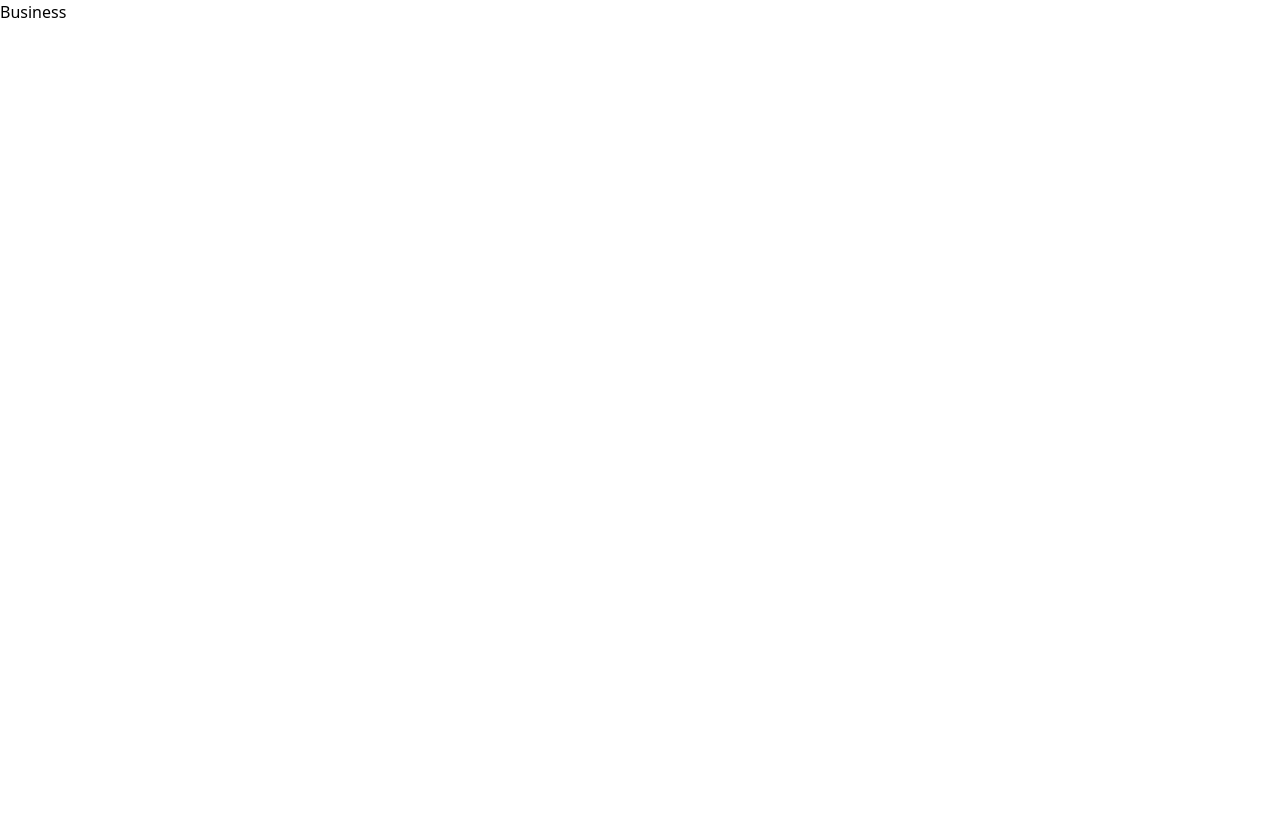
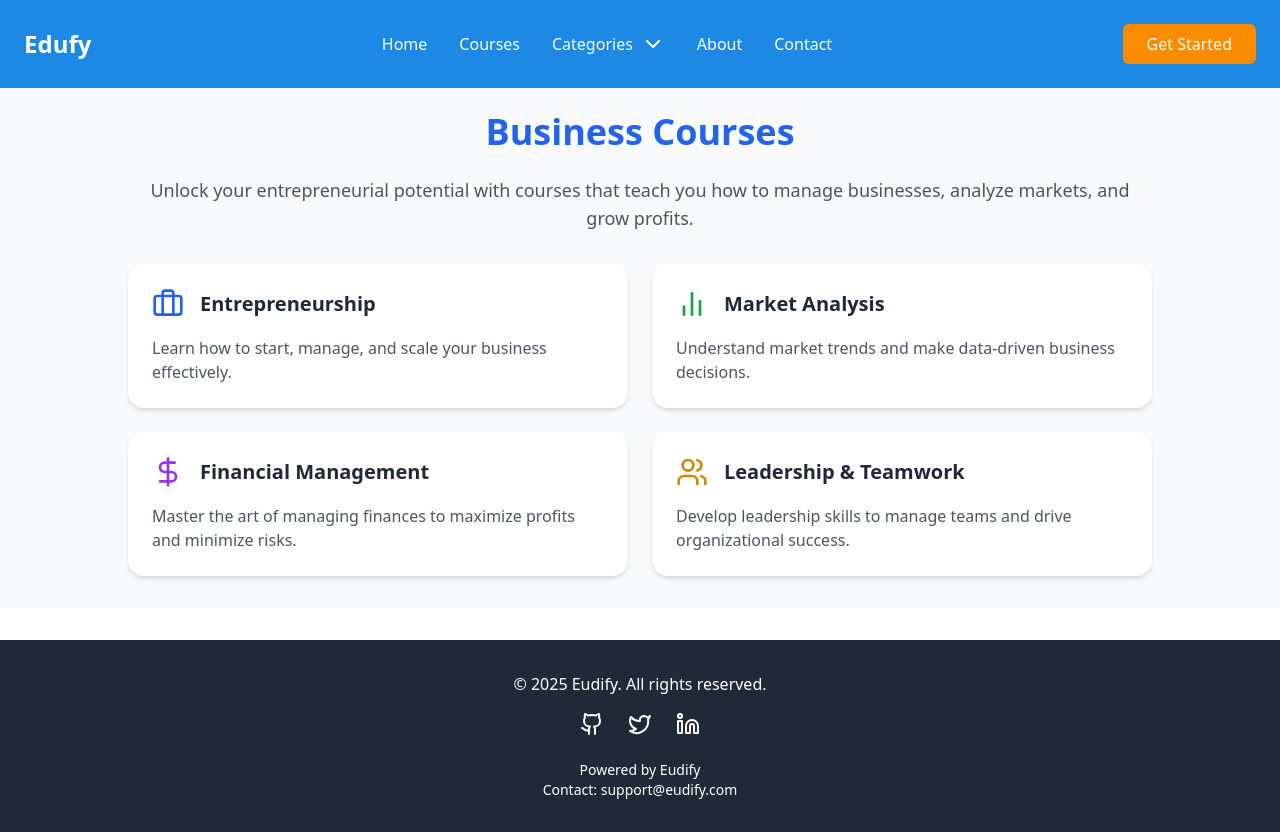
Before and after one commit to Dinesh10731j/Edufy, a Next.js app: page /business in a window 1280 px wide. Before the commit the page ends 800 px from the top, so only its background shows below. Built offline with nearby package versions, Linux system fonts and the light colour scheme.

Commit message:
enhance category pages with improved layouts, updated headings, and consistent styling

```diff
--- a/src/app/(categories)/business/page.tsx
+++ b/src/app/(categories)/business/page.tsx
@@ -1,9 +1,66 @@
-import React from 'react'
+"use client";
+import React from 'react';
+import { Briefcase, BarChart2, DollarSign, Users } from 'lucide-react';
+import Header from '@/components/Header';
+import Footer from '@/components/footer';
 
 const Business = () => {
   return (
-    <div>Business</div>
-  )
-}
+    <div className="flex flex-col min-h-screen">
+      <Header />
+      <main className="flex-1 px-4 py-8 md:px-12 bg-gray-50 pt-28">
+        <div className="max-w-5xl mx-auto">
+          <h1 className="text-4xl font-bold text-center text-blue-600 mb-6">Business Courses</h1>
+          <p className="text-lg text-gray-600 text-center mb-8">
+            Unlock your entrepreneurial potential with courses that teach you how to manage businesses, analyze markets, and grow profits.
+          </p>
 
-export default Business
+          <div className="grid grid-cols-1 md:grid-cols-2 gap-6">
+            <div className="p-6 bg-white rounded-2xl shadow-md">
+              <div className="flex items-center mb-4">
+                <Briefcase className="text-blue-600 w-8 h-8 mr-4" />
+                <h2 className="text-xl font-semibold text-gray-800">Entrepreneurship</h2>
+              </div>
+              <p className="text-gray-600">
+                Learn how to start, manage, and scale your business effectively.
+              </p>
+            </div>
+
+            <div className="p-6 bg-white rounded-2xl shadow-md">
+              <div className="flex items-center mb-4">
+                <BarChart2 className="text-green-600 w-8 h-8 mr-4" />
+                <h2 className="text-xl font-semibold text-gray-800">Market Analysis</h2>
+              </div>
+              <p className="text-gray-600">
+                Understand market trends and make data-driven business decisions.
+              </p>
+            </div>
+
+            <div className="p-6 bg-white rounded-2xl shadow-md">
+              <div className="flex items-center mb-4">
+                <DollarSign className="text-purple-600 w-8 h-8 mr-4" />
+                <h2 className="text-xl font-semibold text-gray-800">Financial Management</h2>
+              </div>
+              <p className="text-gray-600">
+                Master the art of managing finances to maximize profits and minimize risks.
+              </p>
+            </div>
+
+            <div className="p-6 bg-white rounded-2xl shadow-md">
+              <div className="flex items-center mb-4">
+                <Users className="text-yellow-600 w-8 h-8 mr-4" />
+                <h2 className="text-xl font-semibold text-gray-800">Leadership & Teamwork</h2>
+              </div>
+              <p className="text-gray-600">
+                Develop leadership skills to manage teams and drive organizational success.
+              </p>
+            </div>
+          </div>
+        </div>
+      </main>
+      <Footer />
+    </div>
+  );
+};
+
+export default Business;
--- a/src/app/(categories)/data_science/page.tsx
+++ b/src/app/(categories)/data_science/page.tsx
@@ -10,7 +10,7 @@ const DataScience = () => {
       <Header />
       <main className="flex-1 px-4 py-8 md:px-12 bg-gray-50 pt-28">
         <div className="max-w-5xl mx-auto">
-          <h1 className="text-4xl font-bold text-center text-gray-800 mb-6">Data Science Courses</h1>
+          <h1 className="text-4xl font-bold text-center text-blue-600 mb-6">Data Science Courses</h1>
           <p className="text-lg text-gray-600 text-center mb-8">
             Explore a wide range of Data Science courses that help you master machine learning, data visualization, and predictive analytics.
           </p>
--- a/src/app/(categories)/design/page.tsx
+++ b/src/app/(categories)/design/page.tsx
@@ -10,7 +10,7 @@ const Design = () => {
       <Header />
       <main className="flex-1 px-4 py-8 md:px-12 bg-gray-50 pt-28">
         <div className="max-w-5xl mx-auto">
-          <h1 className="text-4xl font-bold text-center text-gray-800 mb-6">Design Courses</h1>
+          <h1 className="text-4xl font-bold text-center text-blue-600mb-6">Design Courses</h1>
           <p className="text-lg text-gray-600 text-center mb-8">
             Dive into the world of UI/UX design with courses that help you master tools like Figma, Adobe XD, and more.
           </p>
--- a/src/app/(categories)/web_development/page.tsx
+++ b/src/app/(categories)/web_development/page.tsx
@@ -11,7 +11,7 @@ const WebDevelopment = () => {
     <>
       <Header />
       <div className="p-6 bg-gray-100 min-h-screen pt-28">
-        <h1 className="text-3xl font-bold text-center mb-6 text-gray-800">
+        <h1 className="text-3xl font-bold text-center mb-6 text-blue-600">
           Web Development Courses
         </h1>
         <p className="text-center text-gray-600 mb-8">
```
